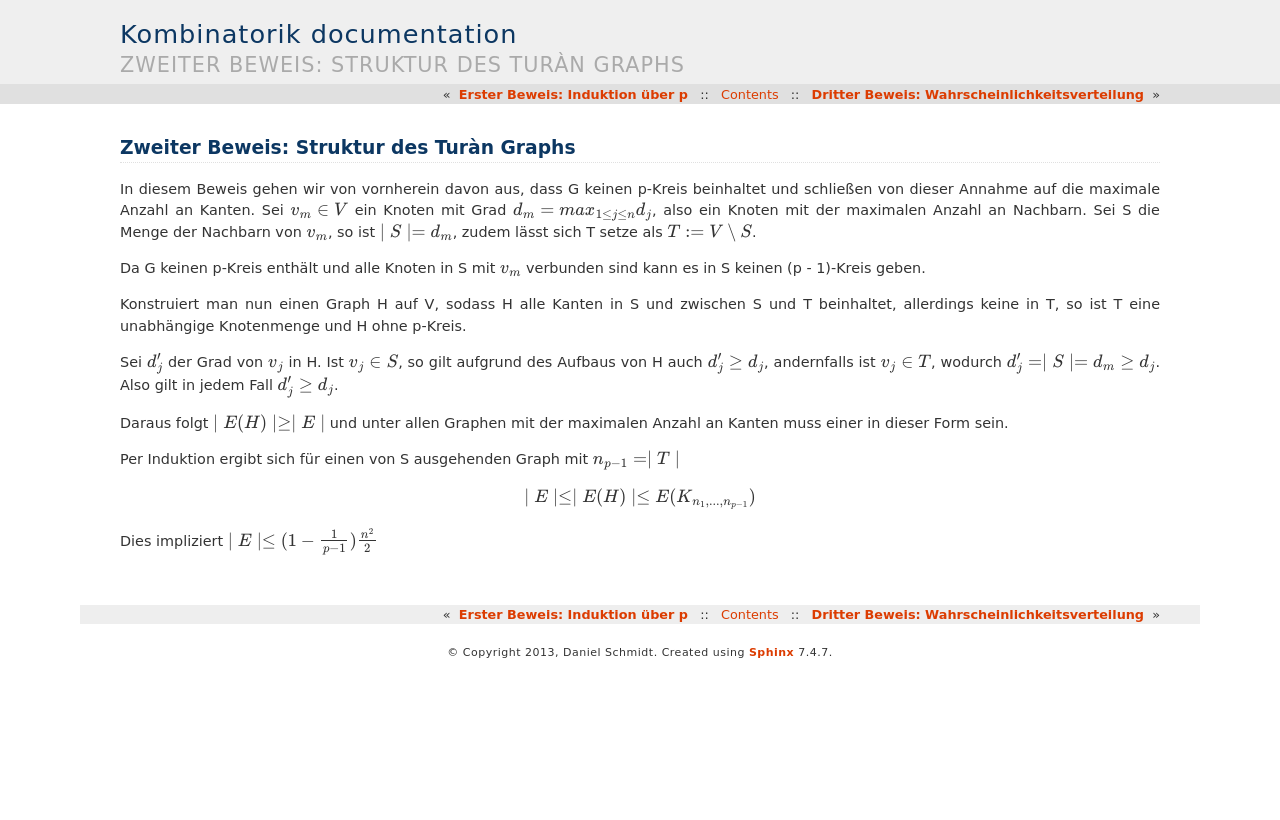
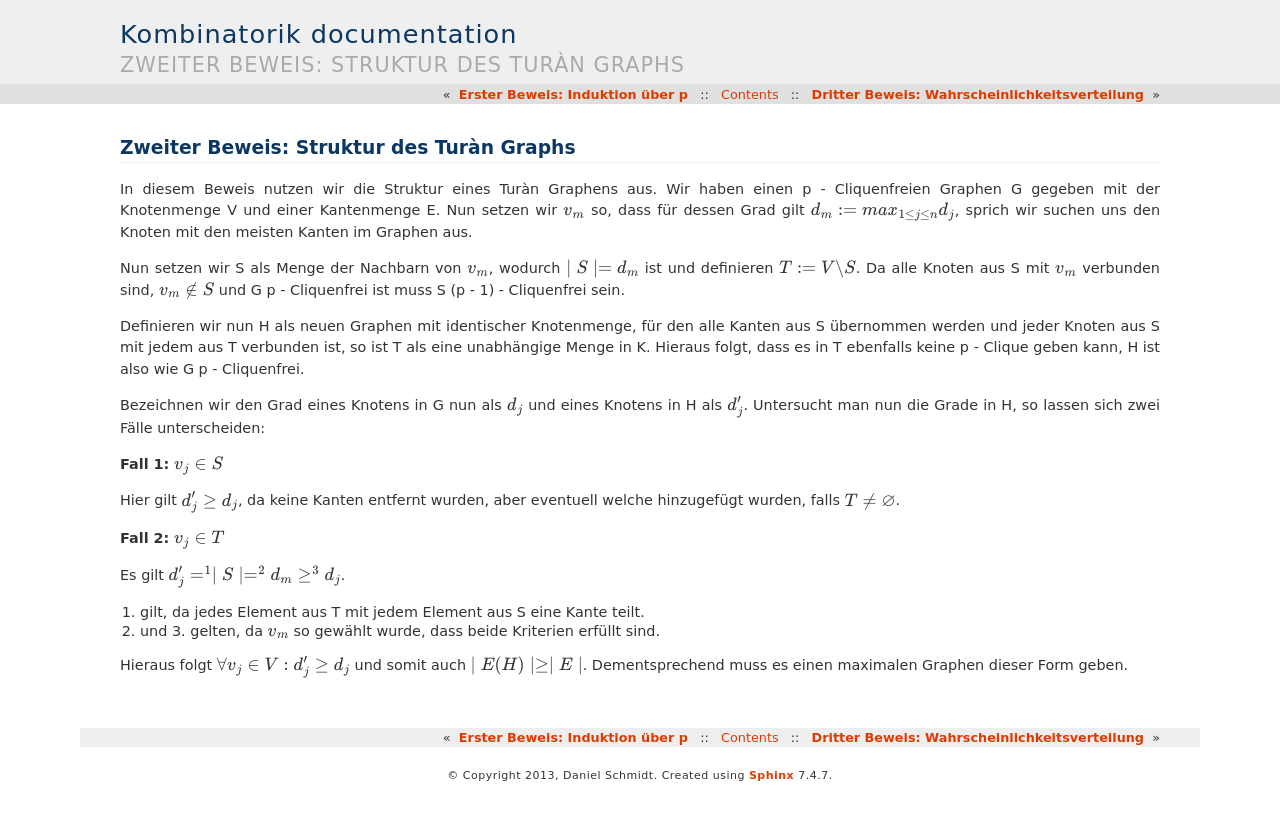
Before and after one commit to DanielMSchmidt/kombinatorik, a Sphinx documentation site: the page built from source/proof/second.rst, in a window 1280 px wide. Shown: the top 820 px of the page. Built offline with Sphinx 7.4.7, drawn with Linux system fonts in a browser that asks for light colours.

Commit message:
rewrote second proof

```diff
--- a/source/proof/second.rst
+++ b/source/proof/second.rst
@@ -1,27 +1,25 @@
 Zweiter Beweis: Struktur des Turàn Graphs
 =========================================
 
-In diesem Beweis gehen wir von vornherein davon aus, dass G keinen p-Kreis beinhaltet und schließen von dieser Annahme auf die maximale Anzahl an Kanten.
-Sei :math:`v_m \in V` ein Knoten mit Grad :math:`d_m = max_{1 \le j \le n} d_j`, also ein Knoten mit der maximalen Anzahl an Nachbarn.
-Sei S die Menge der Nachbarn von :math:`v_m`, so ist :math:`\mid S \mid = d_m`, zudem lässt sich T setze als :math:`T := V \setminus S`.
+In diesem Beweis nutzen wir die Struktur eines Turàn Graphens aus. Wir haben einen p - Cliquenfreien Graphen G gegeben mit der Knotenmenge V und einer Kantenmenge E. Nun setzen wir :math:`v_m` so, dass für dessen Grad gilt :math:`d_m := max_{1 \le j \le n} d_j`, sprich wir suchen uns den Knoten mit den meisten Kanten im Graphen aus.
 
-Da G keinen p-Kreis enthält und alle Knoten in S mit :math:`v_m` verbunden sind kann es in S keinen (p - 1)-Kreis geben.
+Nun setzen wir S als Menge der Nachbarn von :math:`v_m`, wodurch :math:`\mid S \mid = d_m` ist und definieren :math:`T := V \backslash S`. Da alle Knoten aus S mit :math:`v_m` verbunden sind, :math:`v_m \notin S` und G p - Cliquenfrei ist muss S (p - 1) - Cliquenfrei sein.
 
-.. todo:: Eventuell eine Illustration dazu einführen (ähnlich die aus The Book)
+Definieren wir nun H als neuen Graphen mit identischer Knotenmenge, für den alle Kanten aus S übernommen werden und jeder Knoten aus S mit jedem aus T verbunden ist, so ist T als eine unabhängige Menge in K. Hieraus folgt, dass es in T ebenfalls keine p - Clique geben kann, H ist also wie G p - Cliquenfrei.
 
-Konstruiert man nun einen Graph H auf V, sodass H alle Kanten in S und zwischen S und T beinhaltet, allerdings keine in T, so ist T eine unabhängige Knotenmenge und H ohne p-Kreis.
+Bezeichnen wir den Grad eines Knotens in G nun als :math:`d_j` und eines Knotens in H als :math:`d'_j`.
+Untersucht man nun die Grade in H, so lassen sich zwei Fälle unterscheiden:
 
-Sei :math:`d'_j` der Grad von :math:`v_j` in H. Ist :math:`v_j \in S`, so gilt aufgrund des Aufbaus von H auch :math:`d'_j \ge d_j`, andernfalls ist :math:`v_j \in T`, wodurch :math:`d'_j = \mid S \mid = d_m \ge d_j`. Also gilt in jedem Fall :math:`d'_j \ge d_j`.
+**Fall 1:** :math:`v_j \in S`
 
-.. todo:: Wieso folgt das daraus?
+Hier gilt :math:`d'_j \ge d_j`, da keine Kanten entfernt wurden, aber eventuell welche hinzugefügt wurden, falls :math:`T \neq \varnothing`.
 
-Daraus folgt :math:`\mid E(H) \mid \ge \mid E \mid` und unter allen Graphen mit der maximalen Anzahl an Kanten muss einer in dieser Form sein.
 
-.. todo:: Eventuell mal selber induzieren
+**Fall 2:** :math:`v_j \in T`
 
-Per Induktion ergibt sich für einen von S ausgehenden Graph mit :math:`n_{p-1} = \mid T\mid`
+Es gilt :math:`d'_j =^1 \mid S \mid \\ =^2 d_m \\ \ge^3 d_j`.
 
-.. math::
-  \mid E\mid \le \mid E(H)\mid \le E(K_{n_1,...,n_{p - 1}})
+(1) gilt, da jedes Element aus T mit jedem Element aus S eine Kante teilt.
+(2) und 3. gelten, da :math:`v_m` so gewählt wurde, dass beide Kriterien erfüllt sind.
 
-Dies impliziert :math:`\mid E \mid \le (1 - \frac{1}{p-1})\frac{n^2}{2}`
+Hieraus folgt :math:`\forall v_j \in V: d'_j \ge d_j` und somit auch :math:`\mid E(H) \mid \ge \mid E \mid`. Dementsprechend muss es einen maximalen Graphen dieser Form geben.
```
